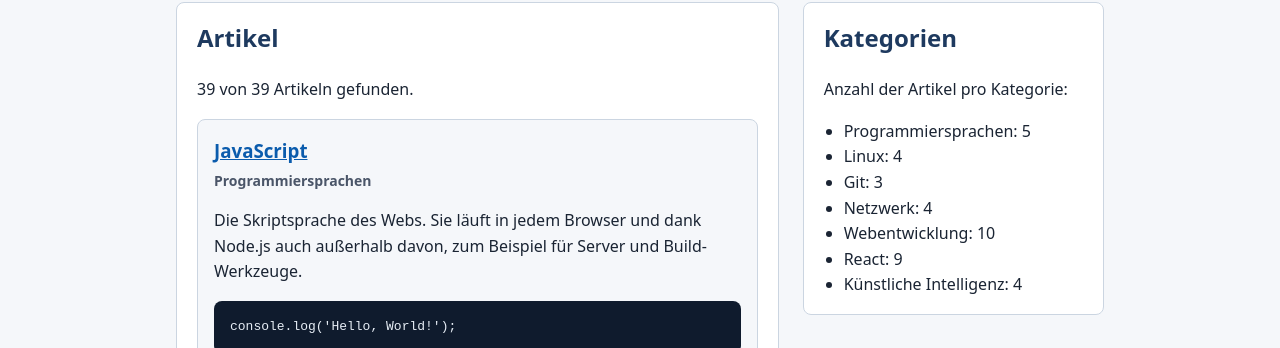
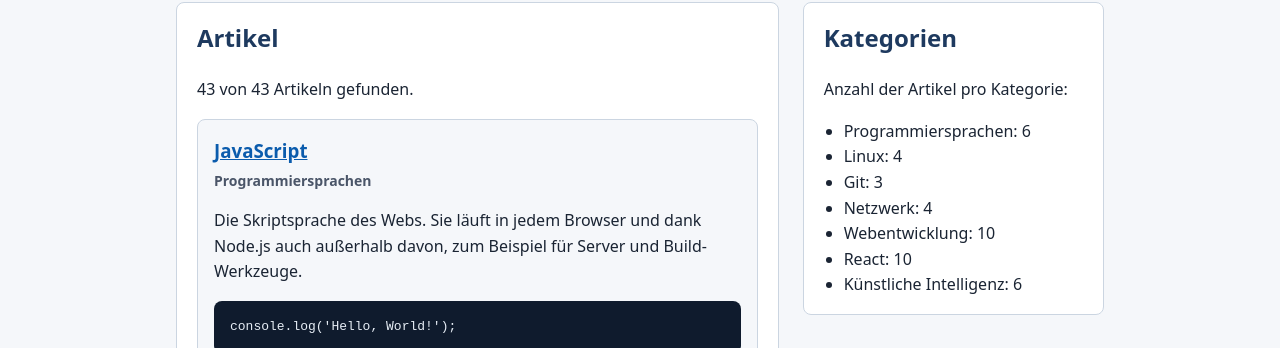
Before and after one commit to SiedlerLorenz/sed502-esa-02-it-lernwiki, a React (Vite) app: page / in a window 1280 px wide. Shown: the part 388-736 px from the top of the page. Built offline with nearby package versions, Linux system fonts and the light colour scheme.

Commit message:
Add: Artikel zu Type Guards, strukturierter KI-Ausgabe, Thinking-Level und children
- TypeScript-Artikel zu unknown und Type Guards
- KI-Artikel zu JSON-Ausgabe mit Prüfung und zum Thinking-Level
- React-Artikel zu children

```diff
--- a/src/daten/artikel.ts
+++ b/src/daten/artikel.ts
@@ -498,4 +498,63 @@ setSuchParameter({ q: 'docker' });   // Adresse wird zu /recherche?q=docker`,
 // sicher: nur der reine Text wird angezeigt
 <p>{entferneHtml(treffer.excerpt)}</p>`,
   },
+  {
+    id: 40,
+    titel: 'TypeScript: unknown und Type Guards',
+    kategorie: 'Programmiersprachen',
+    wikipediaTitel: 'Typsicherheit',
+    zusammenfassung:
+      'Daten von außen, etwa aus JSON.parse, haben keinen bekannten Typ. Mit unknown statt any muss man sie erst prüfen, bevor man sie verwendet. Ein Type Guard ist eine Prüffunktion mit Rückgabetyp "wert is Typ", nach der TypeScript den Typ kennt.',
+    stichwoerter: ['unknown', 'any', 'Type Guard', 'Type Narrowing', 'Laufzeitprüfung'],
+    beispiel: `function istText(wert: unknown): wert is string {
+  return typeof wert === 'string';
+}
+
+const daten: unknown = JSON.parse('"Hallo"');
+if (istText(daten)) {
+  console.log(daten.toUpperCase());   // hier ist daten ein string
+}`,
+  },
+  {
+    id: 41,
+    titel: 'KI: Strukturierte Ausgabe als JSON',
+    kategorie: 'Künstliche Intelligenz',
+    wikipediaTitel: 'Datenvalidierung',
+    zusammenfassung:
+      'Soll ein Programm die Antwort einer KI weiterverarbeiten, lässt man sie JSON statt freiem Text liefern. Bei Gemini erzwingt das responseMimeType. Weil sich ein Modell nicht immer an Vorgaben hält, wird das Ergebnis trotzdem geprüft.',
+    stichwoerter: ['JSON', 'responseMimeType', 'Validierung', 'Quiz', 'Type Guard'],
+    beispiel: `generationConfig: { responseMimeType: 'application/json' }
+
+const fragen = leseQuizFragen(antwort);   // parst und prüft jede Frage
+// ungültige Fragen werden aussortiert, bei keiner gültigen gibt es einen Fehler`,
+  },
+  {
+    id: 42,
+    titel: 'KI: Thinking-Level',
+    kategorie: 'Künstliche Intelligenz',
+    wikipediaTitel: 'Gemini_(Sprachmodell)',
+    zusammenfassung:
+      'Neuere Sprachmodelle "denken" vor der Antwort intern nach. Das verbessert schwierige Antworten, kostet aber Zeit. Über das Thinking-Level lässt sich steuern, wie viel nachgedacht wird; im Quiz sank die Wartezeit so von rund 2,5 Minuten auf wenige Sekunden.',
+    stichwoerter: ['Thinking', 'thinkingLevel', 'Wartezeit', 'Gemini', 'Reasoning'],
+    beispiel: `generationConfig: {
+  thinkingConfig: { thinkingLevel: 'low' }   // minimal, low, medium oder high
+}`,
+  },
+  {
+    id: 43,
+    titel: 'React: children',
+    kategorie: 'React',
+    wikipediaTitel: 'Komposition_an_Stelle_von_Vererbung',
+    zusammenfassung:
+      'Alles, was zwischen dem öffnenden und schließenden Tag einer Komponente steht, erhält sie als Prop children. So kann eine Komponente fremden Inhalt einbetten, ohne ihn zu kennen, zum Beispiel eine Karte mit beliebigem Text darin.',
+    stichwoerter: ['children', 'ReactNode', 'Komposition', 'Props', 'Komponente'],
+    beispiel: `interface KarteProps {
+  titel: string;
+  children: React.ReactNode;
+}
+
+<Karte titel="Hinweis">
+  <p>Dieser Absatz wird als children übergeben.</p>
+</Karte>`,
+  },
 ];
```
